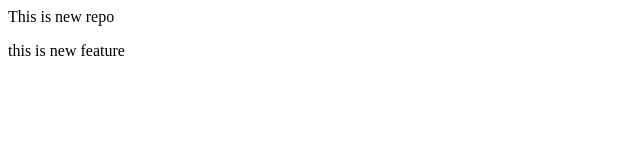
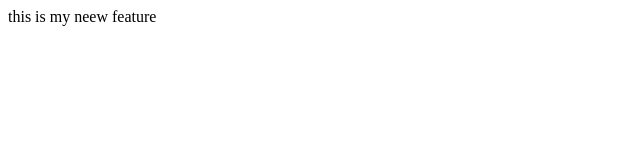
Before and after one commit to vykhushi/localRepo, a plain HTML site: page index.html in a window 1280 px wide. Shown: the whole page, without its empty margins (0-640 px from the left). Drawn offline with Linux system fonts and the light colour scheme.

Commit message:
html edited

```diff
--- a/index.html
+++ b/index.html
@@ -1,6 +1,3 @@
 <p>
-    This is new repo
+    this is my neew feature
 </p>
-<p>
-    this is new feature
-    </p>
```
